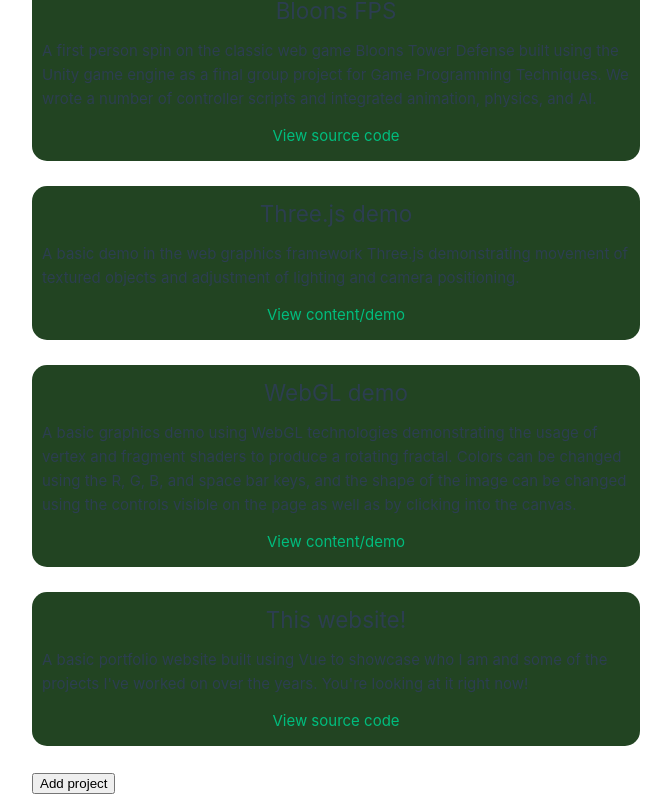
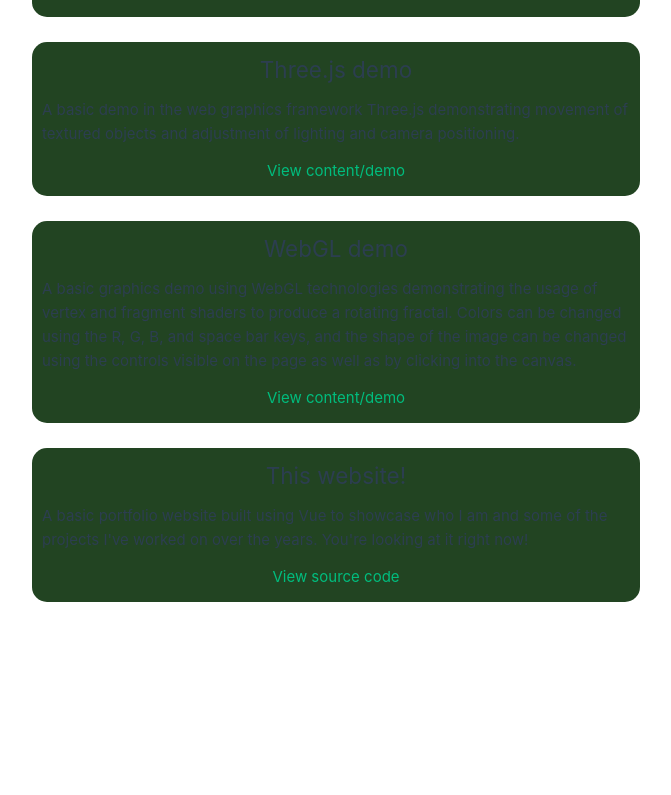
Before and after one commit to tcmartin5000/PortfolioWebsite, a Vue app: page / in a window 1280 px wide. Shown: the part 1775-2570 px from the top of the page, without its empty margins (608-1279 px from the left). After the commit the page ends 2402 px from the top, so only its background shows below. Built offline with nearby package versions, Linux system fonts and the light colour scheme; the HTML template or start-up script is replaced by a standard one.

Commit message:
Layout and scroll functionality finalized.

```diff
--- a/src/assets/main.css
+++ b/src/assets/main.css
@@ -24,10 +24,10 @@
 }
 
 @media (min-width: 1024px) {
-  body {
+/*   body {
     display: flex;
     place-items: center;
-  }
+  } */
 
   #app {
     display: grid;
--- a/src/components/Base.vue
+++ b/src/components/Base.vue
@@ -1,23 +1,25 @@
 <template>
-    <h1>Trevor Martin - Software Developer</h1>
-    <TextContent :text-content="description" />
+    <div>
 
-    <li v-for="project in projects" :key="project.id">
-        <ProjectWithDescription :ms-delay="msDelay * project.id" :project-contents="project" />
-    </li>
+            <li v-for="project in projects" :key="project.id">
+                <ProjectWithDescription :ms-delay="msDelay * project.id" :project-contents="project" />
+            </li>
 
-    <button @click="addProject">Add project</button>
+
+    </div>
 </template>
 
 <script setup lang="ts">
-import TextContent from './TextContent.vue';
 import ProjectWithDescription from './ProjectWithDescription.vue';
 import type ProjectContents from '@/types/ProjectContents';
 import { ref, onBeforeMount, onMounted, type Ref } from 'vue';
 
+const props = defineProps<{
+    parentHeight: number
+}>()
+
 const projects: Ref<ProjectContents[]> = ref([]);
 const msDelay: number = 200
-const description = "I'm a Computer Science student with four years of classes under my belt. I'm a quick learner with experience in a wide variety of technologies, and I've worked on projects both solo and in teams. On this page, you can see some of my work, including both class assignments and personal projects."
 
 onMounted(() => {
     projects.value.push(
@@ -36,15 +38,11 @@
 
 })
 
-
-function addProject() {
-    projects.value.push({ id: projects.value.length, title: "test", content: "test" })
-}
-
 </script>
 
 <style scoped>
 li {
     list-style-type: none;
 }
+
 </style>
--- /dev/null
+++ b/src/components/PageHeader.vue
@@ -0,0 +1,32 @@
+<template>
+    <div>
+        <h1>Trevor Martin - Software Developer</h1>
+        <div class="separator"></div>
+        <p>{{ description }}</p>
+    </div>
+</template>
+
+<script setup lang="ts">
+const description = "I'm a Computer Science student with four years of classes under my belt. I'm a quick learner with experience in a wide variety of technologies, and I've worked on projects both solo and in teams. On this page, you can see some of my work, including both class assignments and personal projects."
+</script>
+
+<style scoped>
+div {
+    display: flex;
+    flex-direction: column;
+    justify-content: center;
+    align-items: center;
+}
+
+p {
+    text-align: center;
+}
+
+h1 {
+    text-align: center;
+}
+
+.separator {
+    margin-top: 10px;
+}
+</style>
--- a/src/components/TextContent.vue
+++ /dev/null
@@ -1,13 +0,0 @@
-<template>
-<p>{{ props.textContent }}</p>
-</template>
-
-<script setup lang="ts">
-    const props = defineProps<{
-        textContent?: string
-    }>()
-</script>
-
-<style>
-
-</style>
```
